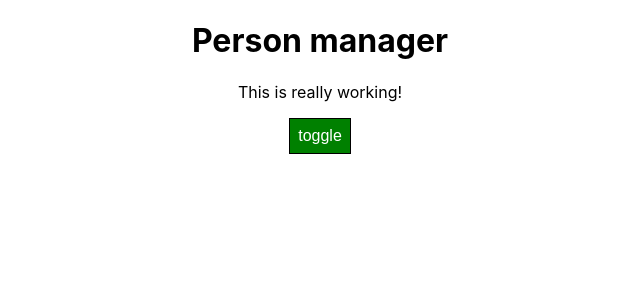
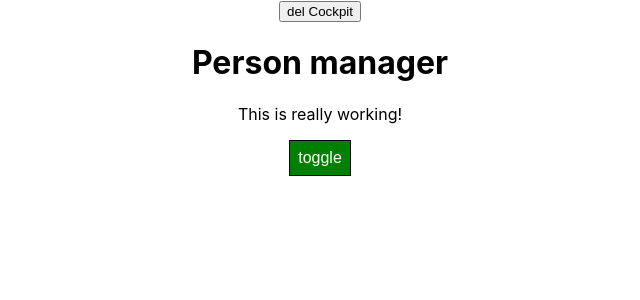
Before and after one commit to Adebobola01/react-guide, a React (Create React App) app: page / in a window 1280 px wide. Shown: the top 300 px of the page, without its empty margins (320-960 px from the left). Built offline with nearby package versions, Linux system fonts and the light colour scheme.

Commit message:
used useEffect for cleanup work

```diff
--- a/src/components/Cockpit/Cockpit.js
+++ b/src/components/Cockpit/Cockpit.js
@@ -6,6 +6,9 @@ const Cockpit = (props) => {
 
     useEffect(() => {
         console.log("useEffect")
+        return () => {
+            console.log("cleanup on cockpit")
+        }
     }, [])
 
     console.log("Cockpit rendering")
--- a/src/containers/App.js
+++ b/src/containers/App.js
@@ -16,7 +16,8 @@ class App extends Component {
       { id: "jwijfoi", name: "Remilekun", age: 21 },
       { id: "jfka;f", name: "Oyedunmade", age: 21 }
     ],
-    showPersons: false
+    showPersons: false,
+    showCockpit: true
   }
 
   static getDerivedStateFromProps(state, props){
@@ -79,7 +80,8 @@ class App extends Component {
 
     return (
       <div className="App">
-        <Cockpit clicked={this.togglePerson} showPersons={this.state.showPersons} persons={this.state.persons} title={this.props.appTitle} />
+        <button onClick={() => { this.setState({ showCockpit: false }) }} >del Cockpit</button>
+        {this.state.showCockpit ? (<Cockpit clicked={this.togglePerson} showPersons={this.state.showPersons} persons={this.state.persons} title={this.props.appTitle} />) : null}
         {person}
       </div>
     )
```
